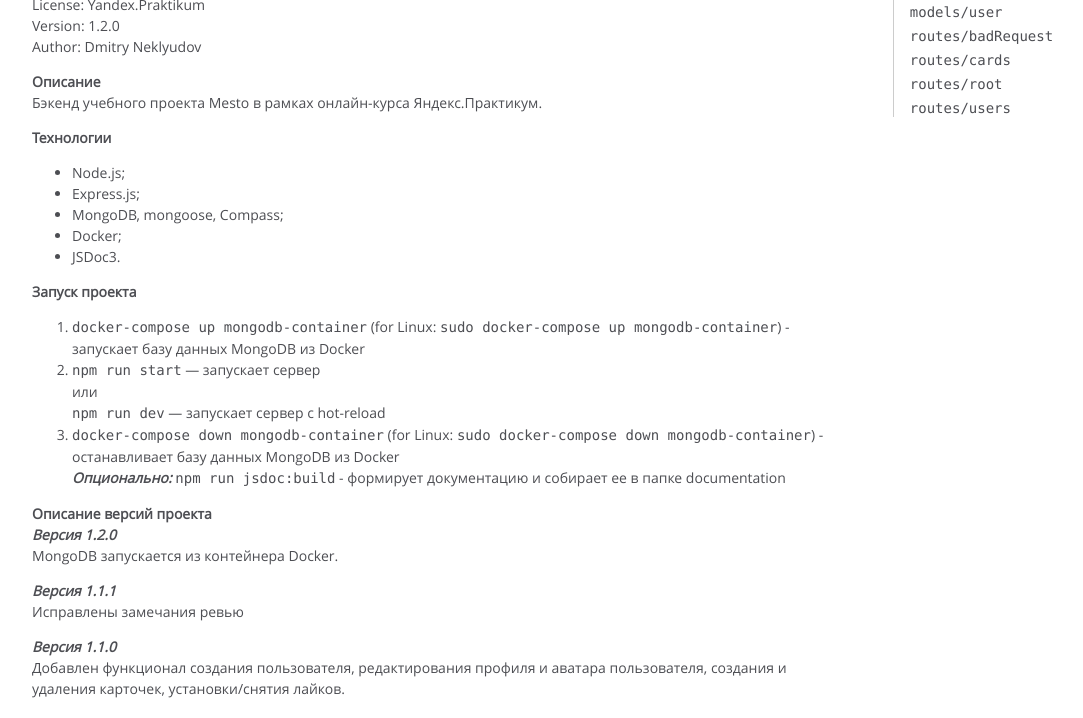
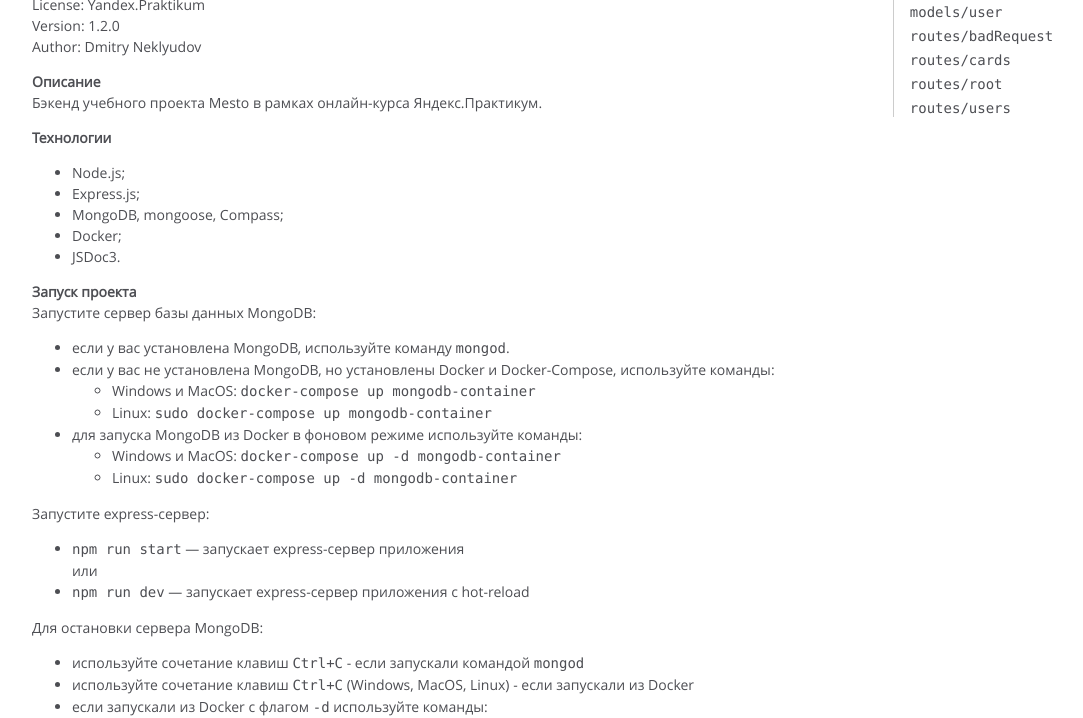
Before and after one commit to DNWD843/express-mesto, a website: page documentation/index.html in a window 1280 px wide. Shown: the part 234-952 px from the top of the page, without its empty margins (0-1083 px from the left). Drawn offline with Linux system fonts and the light colour scheme.

Commit message:
v.1.2.0 docker

```diff
--- a/documentation/index.html
+++ b/documentation/index.html
@@ -57,20 +57,45 @@
 <li>Docker;</li>
 <li>JSDoc3.</li>
 </ul>
-<p><strong>Запуск проекта</strong><br></p>
-<ol>
-<li><code>docker-compose up mongodb-container</code> (for Linux: <code>sudo docker-compose up mongodb-container</code>) -<br>
-запускает базу данных MongoDB из Docker</li>
-<li><code>npm run start</code> — запускает сервер<br>
-или<br>
-<code>npm run dev</code> — запускает сервер с hot-reload</li>
-<li><code>docker-compose down mongodb-container</code> (for Linux: <code>sudo docker-compose down mongodb-container</code>) -<br>
-останавливает базу данных MongoDB из Docker<br>
-<em><strong>Опционально:</strong></em> <code>npm run jsdoc:build</code> - формирует документацию и собирает ее в папке documentation</li>
-</ol>
+<p><strong>Запуск проекта</strong><br>
+Запустите сервер базы данных MongoDB:<br></p>
+<ul>
+<li>если у вас установлена MongoDB, используйте команду <code>mongod</code>.</li>
+<li>если у вас не установлена MongoDB, но установлены Docker и Docker-Compose, используйте команды:
+<ul>
+<li>Windows и MacOS: <code>docker-compose up mongodb-container</code></li>
+<li>Linux: <code>sudo docker-compose up mongodb-container</code></li>
+</ul>
+</li>
+<li>для запуска MongoDB из Docker в фоновом режиме используйте команды:
+<ul>
+<li>Windows и MacOS: <code>docker-compose up -d mongodb-container</code></li>
+<li>Linux: <code>sudo docker-compose up -d mongodb-container</code></li>
+</ul>
+</li>
+</ul>
+<p>Запустите express-сервер:<br></p>
+<ul>
+<li><code>npm run start</code> — запускает express-сервер приложения<br>
+или</li>
+<li><code>npm run dev</code> — запускает express-сервер приложения с hot-reload</li>
+</ul>
+<p>Для остановки сервера MongoDB:<br></p>
+<ul>
+<li>используйте сочетание клавиш <code>Ctrl+C</code> - если запускали командой <code>mongod</code></li>
+<li>используйте сочетание клавиш <code>Ctrl+C</code> (Windows, MacOS, Linux) - если запускали из Docker</li>
+<li>если запускали из Docker с флагом <code>-d</code> используйте команды:
+<ul>
+<li>Windows и MacOS: <code>docker-compose stop</code></li>
+<li>Linux: <code>sudo docker-compose stop</code></li>
+</ul>
+</li>
+</ul>
+<p>Для остановки express-сервера приложения используйте сочетание клавиш <code>Ctrl+C</code></p>
+<p>Команда <code>npm run jsdoc:build</code> - формирует документацию и собирает ее в папке documentation</p>
 <p><strong>Описание версий проекта</strong><br>
 <em><strong>Версия 1.2.0</strong></em><br>
-MongoDB запускается из контейнера Docker.</p>
+Реализована возможность запуска БД MongoDB из контейнера Docker.</p>
 <p><em><strong>Версия 1.1.1</strong></em><br>
 Исправлены замечания ревью</p>
 <p><em><strong>Версия 1.1.0</strong></em><br>
@@ -105,7 +130,7 @@
 <br class="clear">
 
 <footer>
-    Documentation generated by <a href="https://github.com/jsdoc/jsdoc">JSDoc 3.6.6</a> on Fri Oct 30 2020 22:00:51 GMT+0300 (Москва, стандартное время)
+    Documentation generated by <a href="https://github.com/jsdoc/jsdoc">JSDoc 3.6.6</a> on Sat Oct 31 2020 00:52:23 GMT+0300 (Москва, стандартное время)
 </footer>
 
 <script> prettyPrint(); </script>
```
Also changed, not shown: documentation/app.js.html (+1 -1 lines), documentation/controllers_cards.js.html (+1 -1 lines), documentation/controllers_users.js.html (+1 -1 lines), documentation/models_card.js.html (+1 -1 lines), documentation/models_user.js.html (+1 -1 lines), documentation/module-app.html (+1 -1 lines), documentation/module-controllers_cards.html (+1 -1 lines), documentation/module-controllers_users.html (+1 -1 lines), documentation/module-models_card.html (+1 -1 lines), documentation/module-models_user.html (+1 -1 lines), documentation/module-routes_badRequest.html (+1 -1 lines), documentation/module-routes_cards.html (+1 -1 lines), documentation/module-routes_root.html (+1 -1 lines), documentation/module-routes_users.html (+1 -1 lines), 5 more files.
